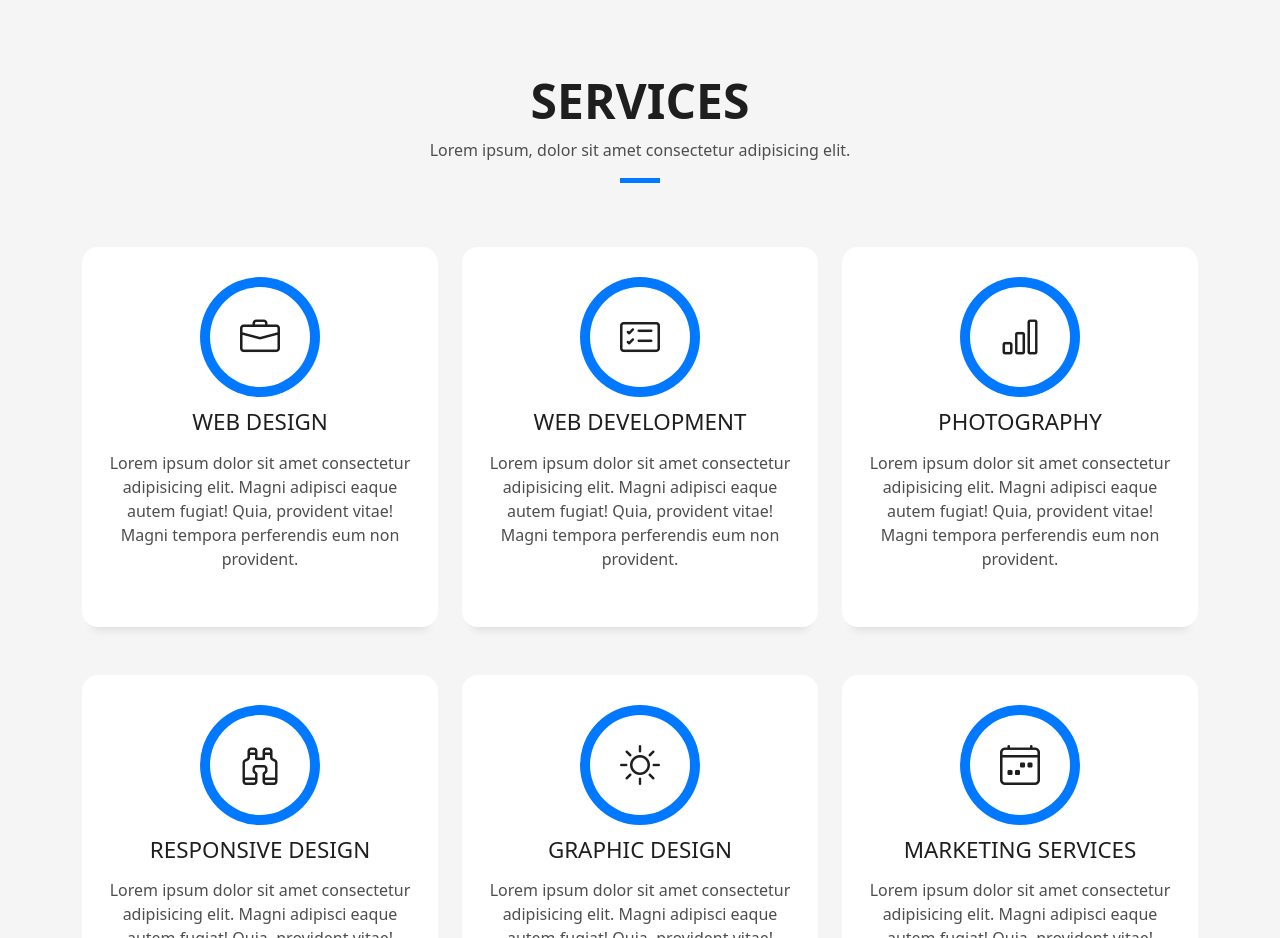
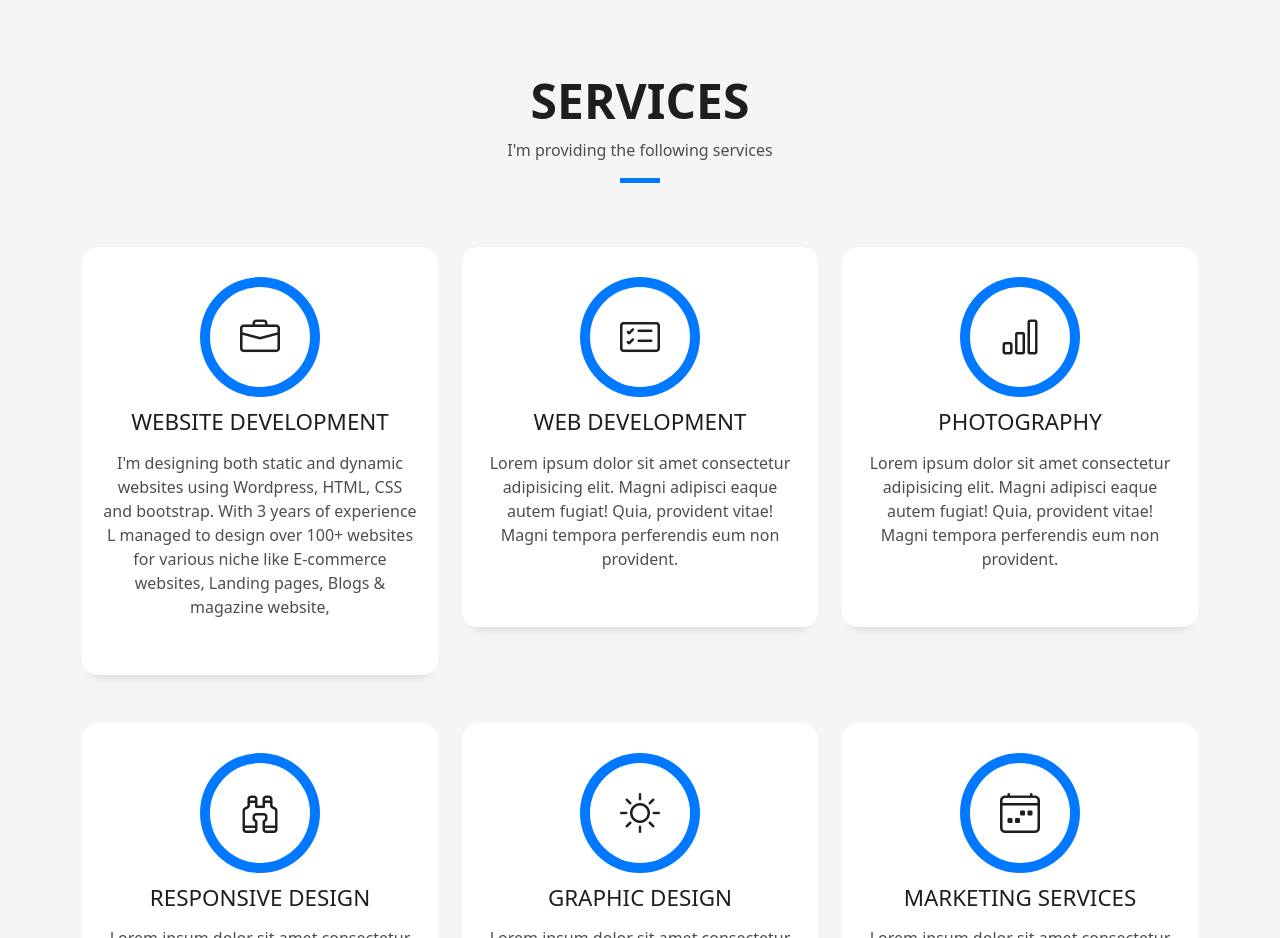
Before and after one commit to Rodgence/myportifolio, a plain HTML site: page index.html in a window 1280 px wide. Shown: the part 1540-2478 px from the top of the page. Drawn offline with Linux system fonts and the light colour scheme.

Commit message:
Home page modified adding new service

```diff
--- a/index.html
+++ b/index.html
@@ -169,7 +169,7 @@
                 Services
               </h3>
               <p class="subtitle-a">
-                Lorem ipsum, dolor sit amet consectetur adipisicing elit.
+                I'm providing the following services
               </p>
               <div class="line-mf"></div>
             </div>
@@ -182,11 +182,9 @@
                 <span class="ico-circle"><i class="bi bi-briefcase"></i></span>
               </div>
               <div class="service-content">
-                <h2 class="s-title">Web Design</h2>
+                <h2 class="s-title">Website Development</h2>
                 <p class="s-description text-center">
-                  Lorem ipsum dolor sit amet consectetur adipisicing elit. Magni adipisci eaque autem fugiat! Quia,
-                  provident vitae! Magni
-                  tempora perferendis eum non provident.
+                I'm designing both static and dynamic websites using Wordpress, HTML, CSS and bootstrap. With 3 years of experience L managed to design over 100+ websites for various niche like E-commerce websites, Landing pages, Blogs & magazine website,
                 </p>
               </div>
             </div>
```
